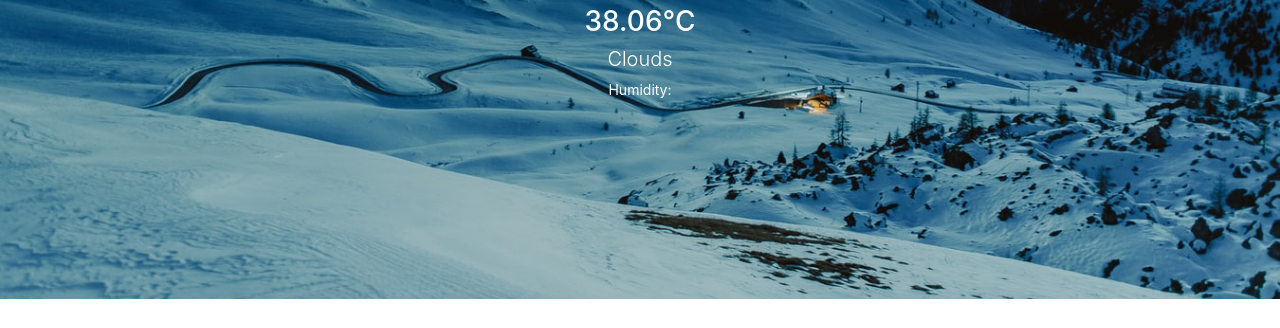
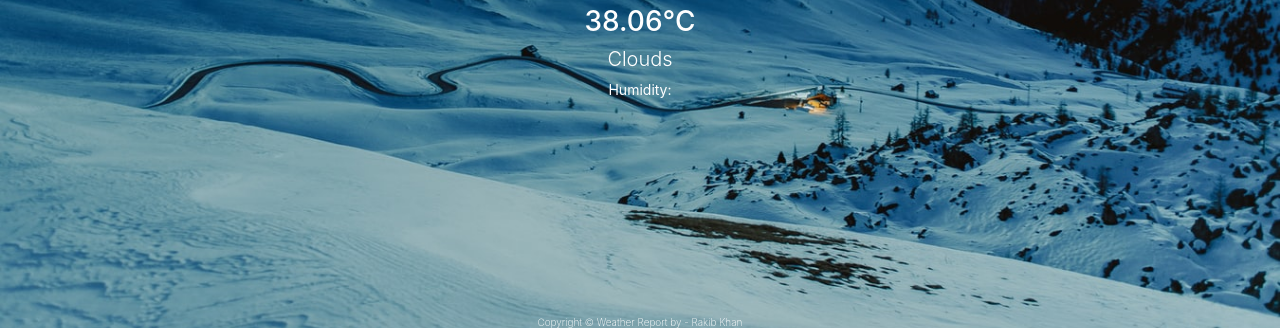
Before and after one commit to rakib8680/weather-report, a plain HTML site: page index.html in a window 1280 px wide. Shown: the part 501-829 px from the top of the page. Before the commit the page ends 800 px from the top, so only its background shows below. Drawn offline with nearby package versions, Linux system fonts and the light colour scheme; no server answers.

Commit message:
completed

```diff
--- a/index.html
+++ b/index.html
@@ -38,7 +38,8 @@
         </div>
     </div>
 
-
+    <h6 style="color: white; font-size: 10px; font-weight: 200; display: flex; justify-content: center; align-items: center; position: relative;
+    top: 200px;">Copyright © Weather Report by - Rakib Khan</h6>
 
 
 
```
